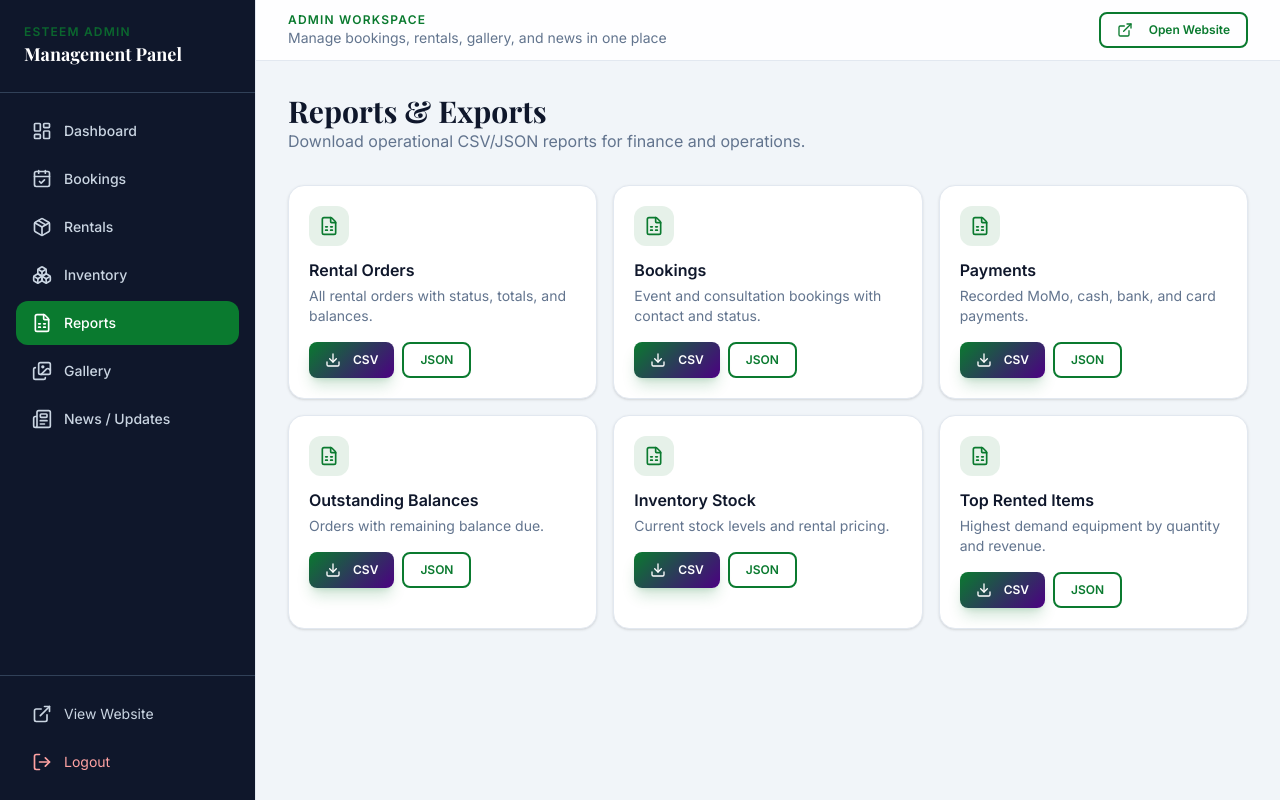
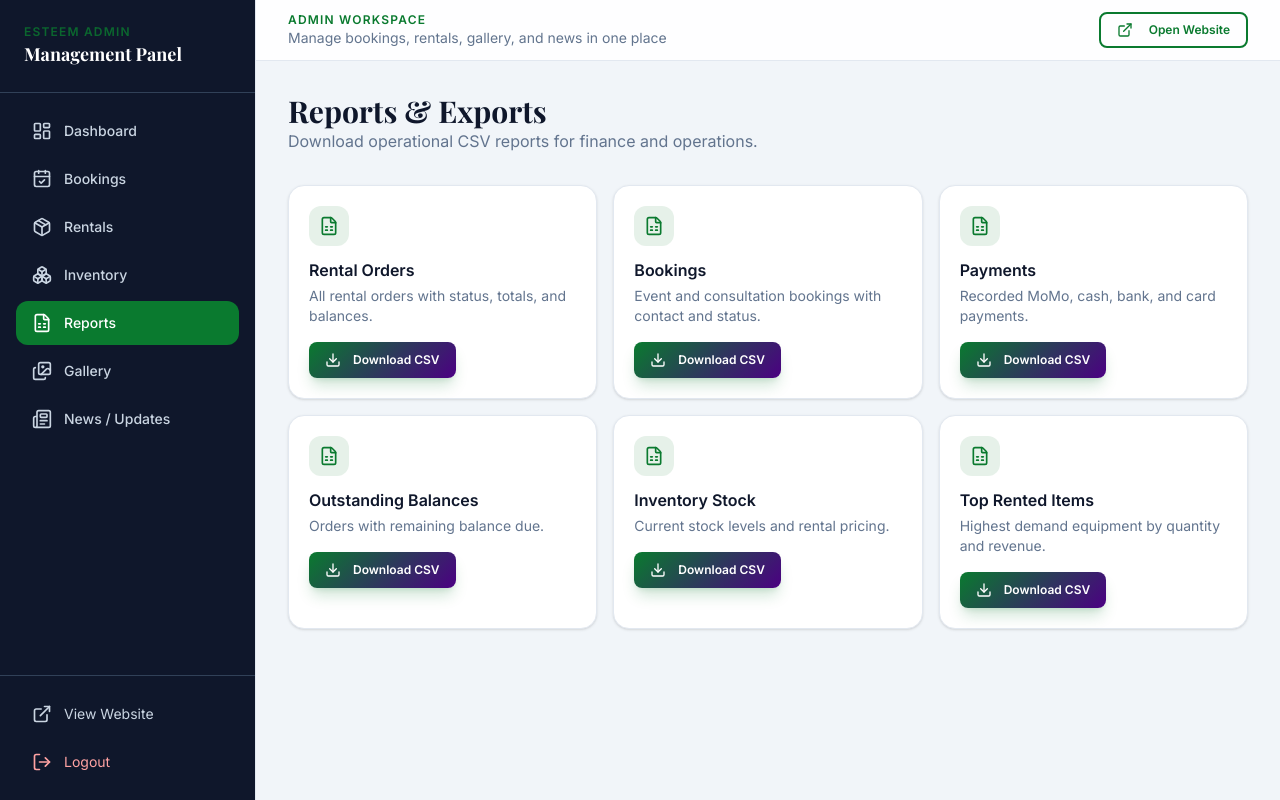
Before and after one commit to Asare33/esteem-consultancy, a Next.js app: page /admin/reports in a window 1280 px wide. Built offline with nearby package versions, Linux system fonts and the light colour scheme; a web font is replaced by a local one.

Commit message:
Remove JSON export buttons from admin reports page.

```diff
--- a/src/app/admin/(panel)/reports/page.tsx
+++ b/src/app/admin/(panel)/reports/page.tsx
@@ -40,15 +40,14 @@ const REPORTS = [
 export default function AdminReportsPage() {
   const [loading, setLoading] = useState<string | null>(null);
 
-  const download = async (report: string, format: "csv" | "json") => {
-    setLoading(`${report}-${format}`);
+  const downloadCsv = async (report: string) => {
+    setLoading(report);
     try {
-      const res = await fetch(`/api/admin/reports?report=${report}&format=${format}`);
+      const res = await fetch(`/api/admin/reports?report=${report}&format=csv`);
       if (!res.ok) {
         alert("Unable to export report");
         return;
       }
-      if (format === "csv") {
       const blob = await res.blob();
       const url = URL.createObjectURL(blob);
       const a = document.createElement("a");
@@ -56,16 +55,6 @@ export default function AdminReportsPage() {
       a.download = `${report}-report.csv`;
       a.click();
       URL.revokeObjectURL(url);
-      } else {
-        const data = await res.json();
-        const blob = new Blob([JSON.stringify(data, null, 2)], { type: "application/json" });
-        const url = URL.createObjectURL(blob);
-        const a = document.createElement("a");
-        a.href = url;
-        a.download = `${report}-report.json`;
-        a.click();
-        URL.revokeObjectURL(url);
-      }
     } finally {
       setLoading(null);
     }
@@ -75,7 +64,7 @@ export default function AdminReportsPage() {
     <div>
       <div className="mb-8">
         <h1 className="font-display text-3xl font-bold text-slate-900">Reports & Exports</h1>
-        <p className="text-slate-500">Download operational CSV/JSON reports for finance and operations.</p>
+        <p className="text-slate-500">Download operational CSV reports for finance and operations.</p>
       </div>
 
       <div className="grid gap-4 md:grid-cols-2 xl:grid-cols-3">
@@ -86,22 +75,14 @@ export default function AdminReportsPage() {
             </div>
             <h2 className="font-semibold text-slate-900">{report.title}</h2>
             <p className="mt-1 text-sm text-slate-500">{report.description}</p>
-            <div className="mt-4 flex flex-wrap gap-2">
+            <div className="mt-4">
               <Button
                 size="sm"
-                disabled={loading === `${report.id}-csv`}
-                onClick={() => download(report.id, "csv")}
+                disabled={loading === report.id}
+                onClick={() => downloadCsv(report.id)}
               >
                 <Download className="mr-1 h-4 w-4" />
-                CSV
-              </Button>
-              <Button
-                size="sm"
-                variant="outline"
-                disabled={loading === `${report.id}-json`}
-                onClick={() => download(report.id, "json")}
-              >
-                JSON
+                {loading === report.id ? "Downloading..." : "Download CSV"}
               </Button>
             </div>
           </div>
```
Lines whose indentation alone changed are shown as unchanged.
